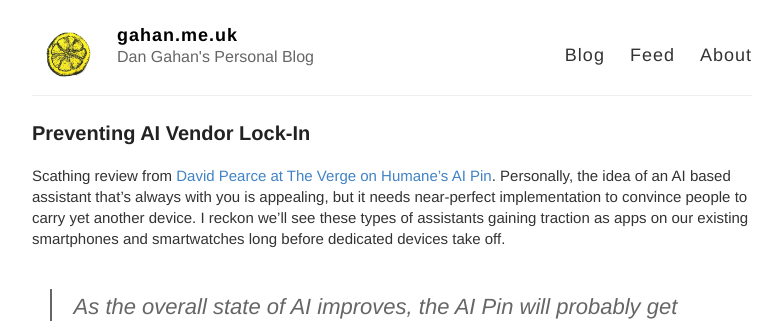
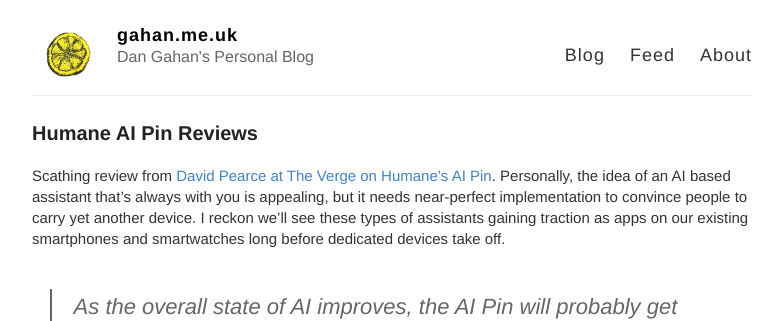
Before and after one commit to DanGahan/DanGahan.github.io, a Jekyll site: the page built from _posts/2024-4-12-AIPin.md, in a window 1280 px wide. Shown: the top 321 px of the page, without its empty margins (248-1030 px from the left). Built offline with Jekyll 4.4.1, drawn with Linux system fonts in a browser that asks for light colours.

Commit message:
corrected AI Pin article title

```diff
--- a/_posts/2024-4-12-AIPin.md
+++ b/_posts/2024-4-12-AIPin.md
@@ -1,6 +1,6 @@
 ---
 layout: post
-title: Preventing AI Vendor Lock-In
+title: Humane AI Pin Reviews
 ---
 Scathing review from [David Pearce at The Verge on Humane’s AI Pin](https://www.theverge.com/24126502/humane-ai-pin-review). Personally, the idea of an AI based assistant that’s always with you is appealing, but it needs near-perfect implementation to convince people to carry yet another device. I reckon we’ll see these types of assistants gaining traction as apps on our existing smartphones and smartwatches long before dedicated devices take off.
 > As the overall state of AI improves, the AI Pin will probably get better, and I’m bullish on AI’s long-term ability to do a lot of fiddly things on our behalf. But there are too many basic things it can’t do, too many things it doesn’t do well enough, and too many things it does well but only sometimes that I’m hard-pressed to name a single thing it’s genuinely good at. None of this — not the hardware, not the software, not even GPT-4 — is ready yet.
```
